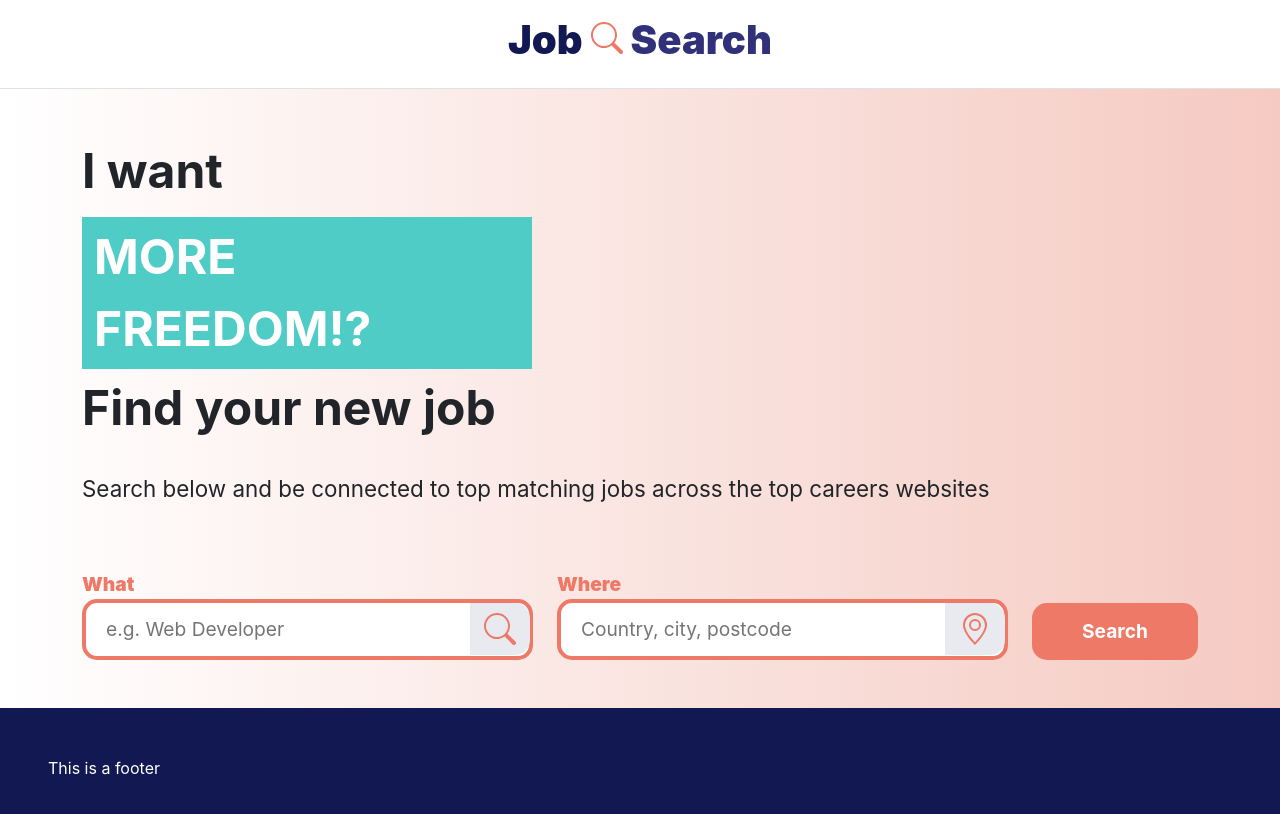
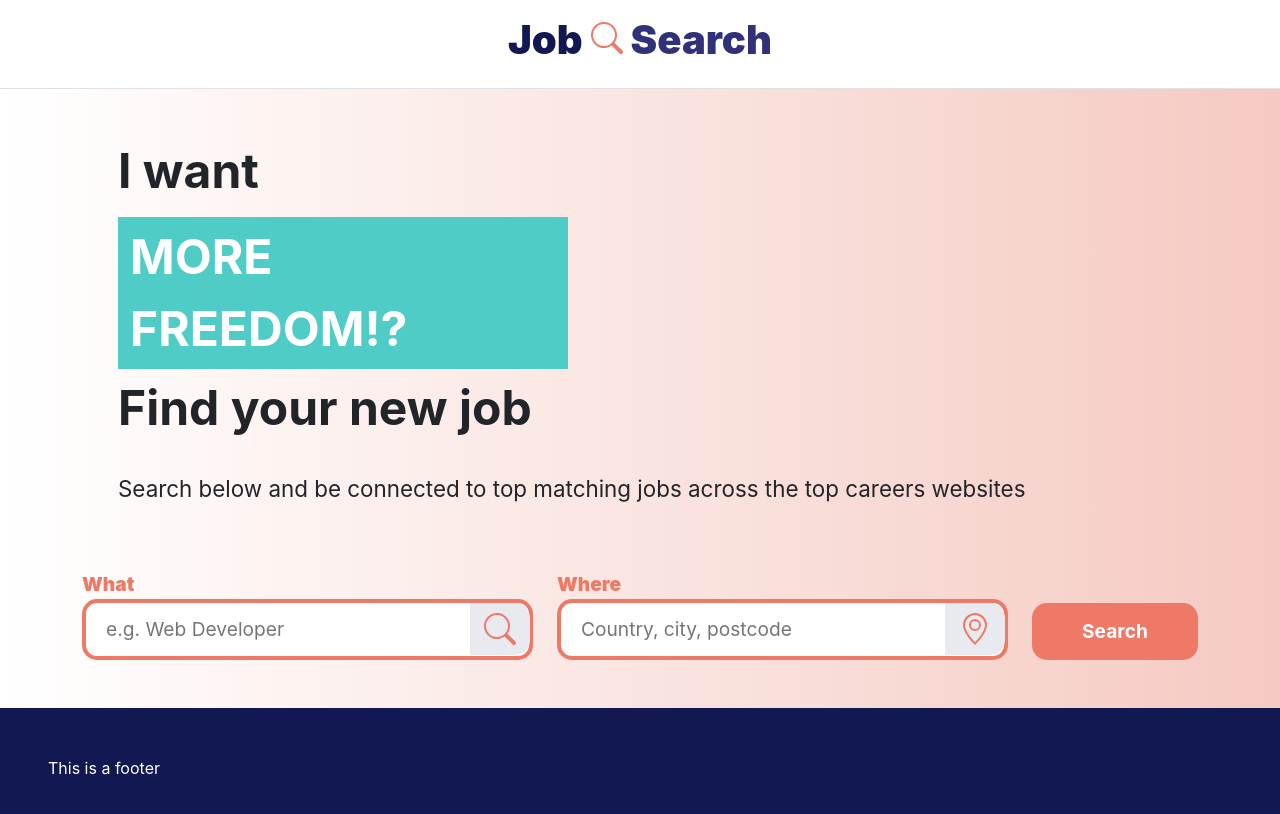
Before and after one commit to s3506272/React-Final, a React (Create React App) app in the folder jobs-frontend/: page / in a window 1280 px wide. Shown: the top 814 px of the page. Built offline with nearby package versions, Linux system fonts and the light colour scheme.

Commit message:
Add paddings/margins, fix target=blank

```diff
--- a/jobs-frontend/src/Components/Hero/Hero.js
+++ b/jobs-frontend/src/Components/Hero/Hero.js
@@ -3,7 +3,7 @@ import './Hero.css';
 const Hero = (props) => {
 
     return (
-        <section className="container py-5 hero-section">
+        <section className="container px-5 py-5 hero-section">
             <h2>I want</h2>
             <div className="anim-text">
                 <div className="hero">
--- a/jobs-frontend/src/Components/JobResults/JobResults.js
+++ b/jobs-frontend/src/Components/JobResults/JobResults.js
@@ -29,10 +29,12 @@ const SearchResults = (props) => {
             return;
         }
 
+        // Clear old job results
         dispatch({
             type: 'jobs/set_jobs', jobResults: []
         })
 
+        // Se loading to true
         dispatch({
             type: 'jobs/set_loading', loading: true
         })
--- a/jobs-frontend/src/Components/SearchForm/SearchForm.js
+++ b/jobs-frontend/src/Components/SearchForm/SearchForm.js
@@ -21,7 +21,7 @@ function SearchForm(props) {
     }
 
     return (
-        <section className={`${location.pathname === "/" ? "pb-5 home-form" : "bg-form pt-3 pb-4"}`}>
+        <section className={`${location.pathname === "/" ? "pb-5 px-5 home-form" : "bg-form pt-3 pb-4"}`}>
             <div className={`container main-form`}>
                 <form className="row" onSubmit={handleSubmit(onSubmit)}>
                     <div className="col-sm-5">
--- a/jobs-frontend/src/Components/job/Job.js
+++ b/jobs-frontend/src/Components/job/Job.js
@@ -5,7 +5,8 @@ import React from 'react';
 
 const Job = (props) => {
 
-    const { "job-url": url, "post-date": date, salary, source, title, id } = props.job;
+    const { "job-url": url, "post-date": date, salary, source, title } = props.job;
+
     const favouriteJobs = useSelector(state => state.favouriteJobs);
     const dispatch = useDispatch();
 
@@ -48,7 +49,7 @@ const Job = (props) => {
                                 <p className="">Posted: {date}</p>
                             </div>
                             <div className="col-5 text-end">
-                                <a className="btn btn-primary" target="_blank" href={url}>Apply on {source}</a>
+                                <a className="btn btn-primary" target="_blank" rel="noopener" href={url}>Apply on {source}</a>
                             </div>
                         </div>
 
```
